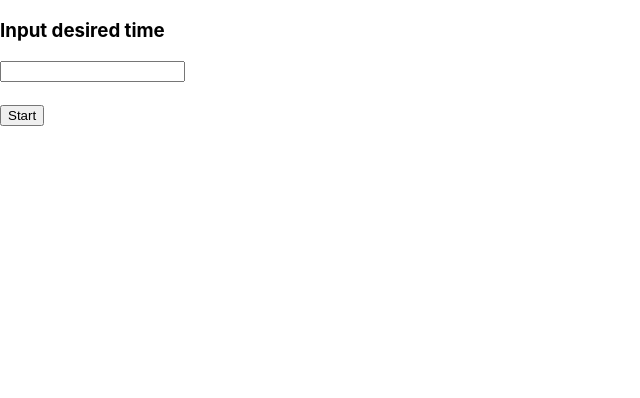
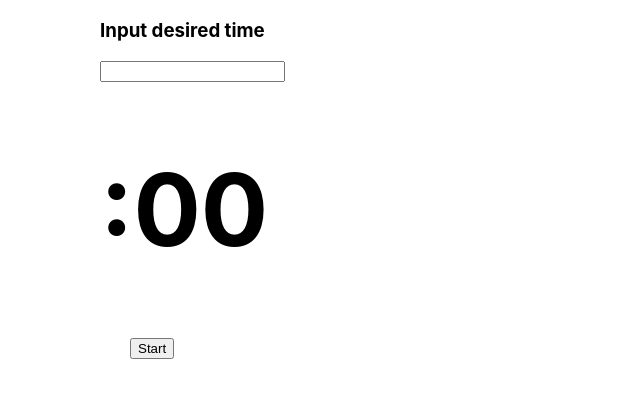
Before and after one commit to B-W-Sleep-Tracker/Front-End, a React (Create React App) app in the folder sleep-app/: page / in a window 1280 px wide. Shown: the top 398 px of the page, without its empty margins (0-640 px from the left). Built offline with nearby package versions, Linux system fonts and the light colour scheme.

Commit message:
TimerClock complete; now debugging;

```diff
--- a/sleep-app/src/components/TimerClock.js
+++ b/sleep-app/src/components/TimerClock.js
@@ -1,20 +1,25 @@
-import React from 'react'
+import React, { useState } from 'react'
+import ReactDom from 'react-dom'
 
 class TimerInput extends React.Component{
     render(){
         return(
-            <div>
+            <div style={{marginLeft:100}}>
                 <h3>Input desired time</h3>
-                <input type="number" required />
+                <input type="number" minutes={this.props.minutes} handleChange={this.props.handleChange}
+                required />
             </div>
         );
     }
 }
+
 class Timer extends React.Component {
     render(){
         return(
             <div>
-                <h1>  </h1>
+                <h1 style={{ fontSize: 100, marginLeft: 100}}>
+                    {this.props.minutes}:{this.props.seconds}
+                </h1>
             </div>
         );
     }
@@ -23,19 +28,83 @@ class Timer extends React.Component {
 class StartButton extends React.Component {
     render(){
         return(
-            <div>
-                <button>Start</button>
+            <div style={{ marginLeft: 130 }}>
+                <button onClick={this.props.startCountDown}>Start</button>
             </div>
         );
     }
 }
 
 class TimerClock extends React.Component {
+    constructor(props){
+
+        super(props);
+
+        this.state = {
+            seconds: '00', //for the seconds
+            minutes: '' // responsible for the minutes
+        }
+
+        this.secondsRemaining;
+
+        this.intervalHandle;
+
+        this.handleChange = this.handleChange.bind(this);
+
+        //triggers countdown functionality
+        this.startCountDown = this.startCountDown.bind(this);
+
+        this.tick = this.tick.bind(this);
+    }
+
+
+    handleChange(event){
+        this.ListeningStateChangedEvent({
+            minutes: event.target.value
+        })
+    }
+
+    tick() {
+
+        var min = Math.floor(this.secondsRemaining / 60);
+        var sec = this.secondsRemaining - (min * 60);
+
+        this.setState({
+            minutes: min,
+            seconds: sec
+        })
+
+        if (sec < 10) {
+            this.setState({
+                seconds: "0" + this.state.seconds,
+            })
+        }
+
+        if (min < 10){
+            this.setState({
+                value: "0" + min,
+            })
+        }
+
+        if (min === 0 & sec === 0) {
+            clearInterval(this.intervalHandle);
+        }
+
+        this.secondsRemaining--
+    }
+
+    startCountDown() {
+        this.intervalHandle = setInterval(this.tick, 1000);
+
+        let time = this.state.minutes;
+
+        this.secondsRemaining = time * 60;
+    }
     render(){
         return(
             <div>
-                <TimerInput/>
-                <Timer />
+                <TimerInput minutes={this.state.minutes}/>
+                <Timer minutes={this.state.minutes} seconds={this.state.seconds}/>
                 <StartButton/>
             </div>
         );
```
